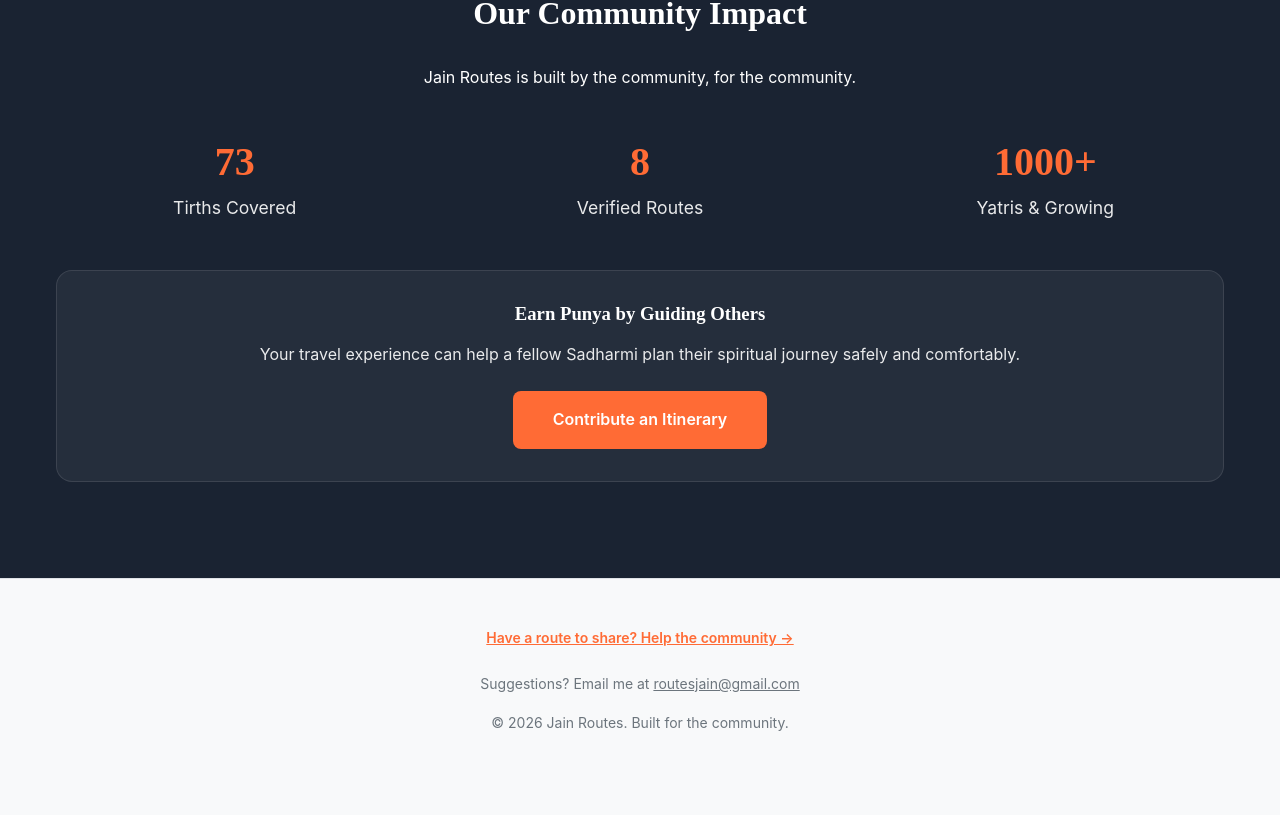
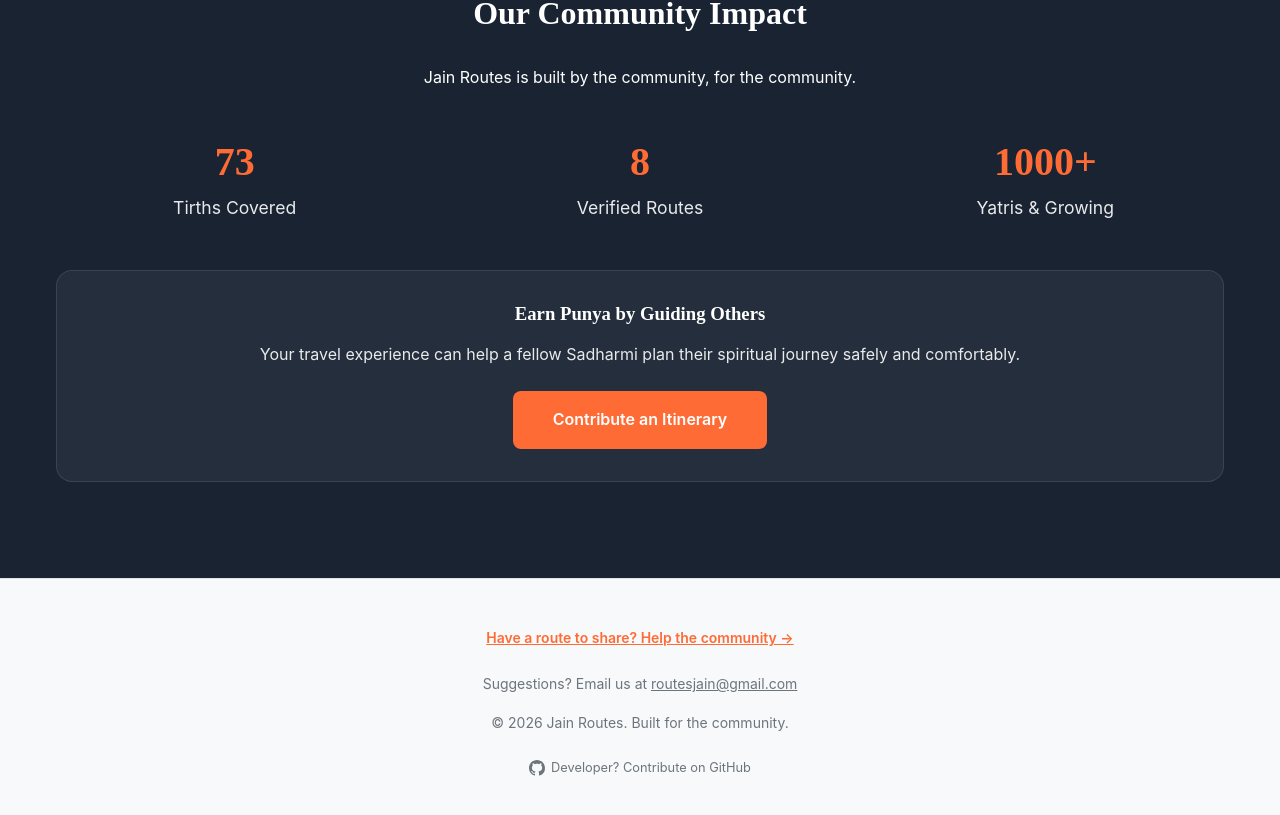
Before and after one commit to cjchirag7/jain-tirth-itineraries, a Next.js app: page / in a window 1280 px wide. Shown: the part 1953-2768 px from the top of the page. Before the commit the page ends 2719 px from the top, so only its background shows below. Built offline with nearby package versions, Linux system fonts and the light colour scheme.

Commit message:
Add github repo link

```diff
--- a/src/components/Footer.module.css
+++ b/src/components/Footer.module.css
@@ -14,3 +14,17 @@
     font-weight: 600;
     text-decoration: underline;
 }
+
+.devLink {
+    display: inline-flex;
+    align-items: center;
+    justify-content: center;
+    margin-top: 0.5rem;
+    color: var(--muted);
+    font-size: 0.8rem;
+    transition: color 0.2s;
+}
+
+.devLink:hover {
+    color: var(--primary);
+}
--- a/src/components/Footer.tsx
+++ b/src/components/Footer.tsx
@@ -8,8 +8,16 @@
                 <Link href="/submit" className={styles.contributionLink}>
                     Have a route to share? Help the community &rarr;
                 </Link>
-                <p style={{ marginTop: '1.5rem', marginBottom: '1rem' }}>Suggestions? Email me at <a href="mailto:routesjain@gmail.com" style={{ textDecoration: 'underline' }}>routesjain@gmail.com</a></p>
+                <p style={{ marginTop: '1.5rem', marginBottom: '1rem' }}>Suggestions? Email us at <a href="mailto:routesjain@gmail.com" style={{ textDecoration: 'underline' }}>routesjain@gmail.com</a></p>
                 <p>© {new Date().getFullYear()} Jain Routes. Built for the community.</p>
+                <div style={{ marginTop: '1rem' }}>
+                    <a href="https://github.com/cjchirag7/jain-tirth-itineraries" target="_blank" rel="noopener noreferrer" className={styles.devLink}>
+                        <svg height="16" width="16" viewBox="0 0 16 16" style={{ fill: 'currentColor', verticalAlign: 'middle', marginRight: '6px' }}>
+                            <path d="M8 0C3.58 0 0 3.58 0 8c0 3.54 2.29 6.53 5.47 7.59.4.07.55-.17.55-.38 0-.19-.01-.82-.01-1.49-2.01.37-2.53-.49-2.69-.94-.09-.23-.48-.94-.82-1.13-.28-.15-.68-.52-.01-.53.63-.01 1.08.58 1.23.82.72 1.21 1.87.87 2.33.66.07-.52.28-.87.51-1.07-1.78-.2-3.64-.89-3.64-3.95 0-.87.31-1.59.82-2.15-.08-.2-.36-1.02.08-2.12 0 0 .67-.21 2.2.82.64-.18 1.32-.27 2-.27.68 0 1.36.09 2 .27 1.53-1.04 2.2-.82 2.2-.82.44 1.1.16 1.92.08 2.12.51.56.82 1.27.82 2.15 0 3.07-1.87 3.75-3.65 3.95.29.25.54.73.54 1.48 0 1.07-.01 1.93-.01 2.2 0 .21.15.46.55.38A8.013 8.013 0 0016 8c0-4.42-3.58-8-8-8z"></path>
+                        </svg>
+                        Developer? Contribute on GitHub
+                    </a>
+                </div>
             </div>
         </footer>
     );
```
